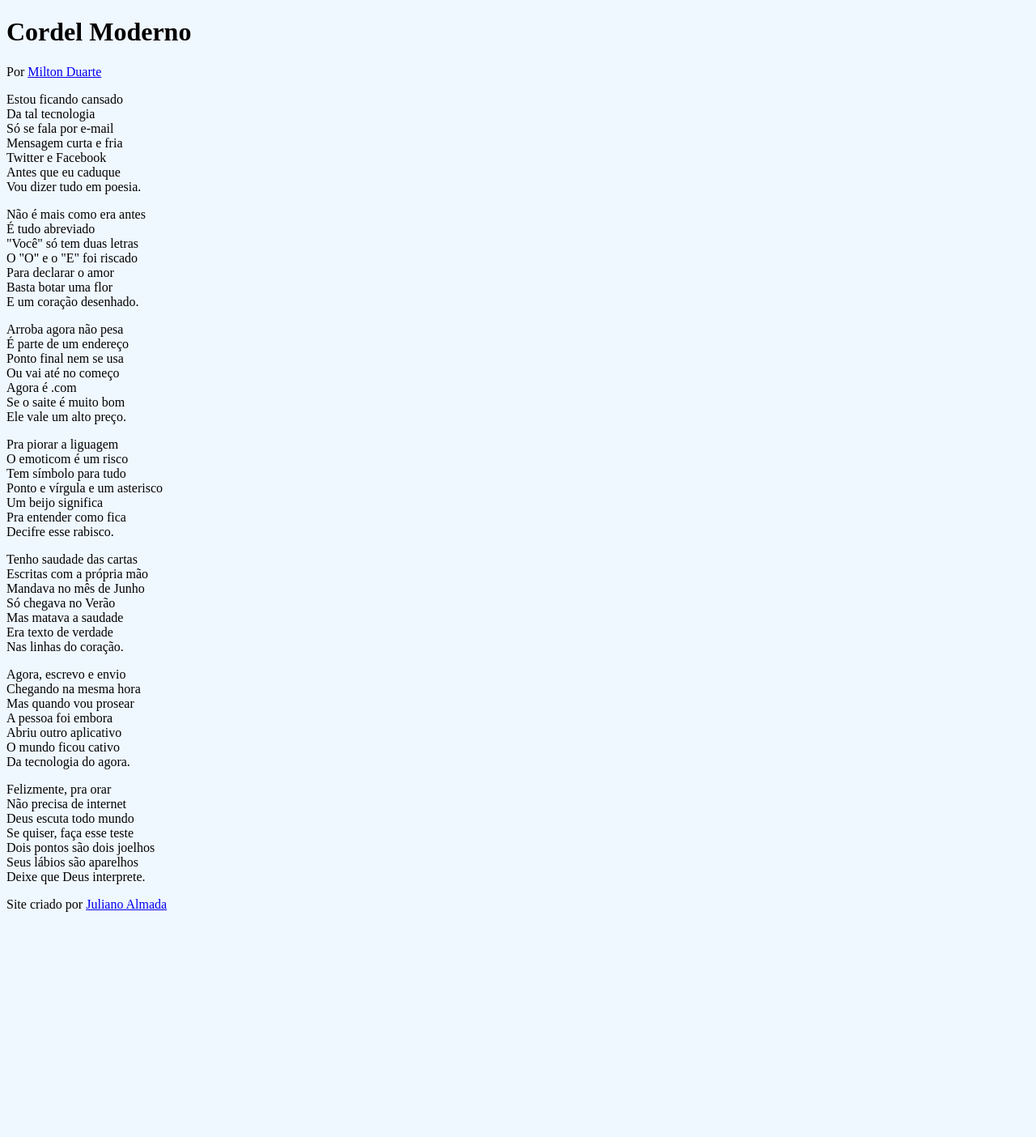
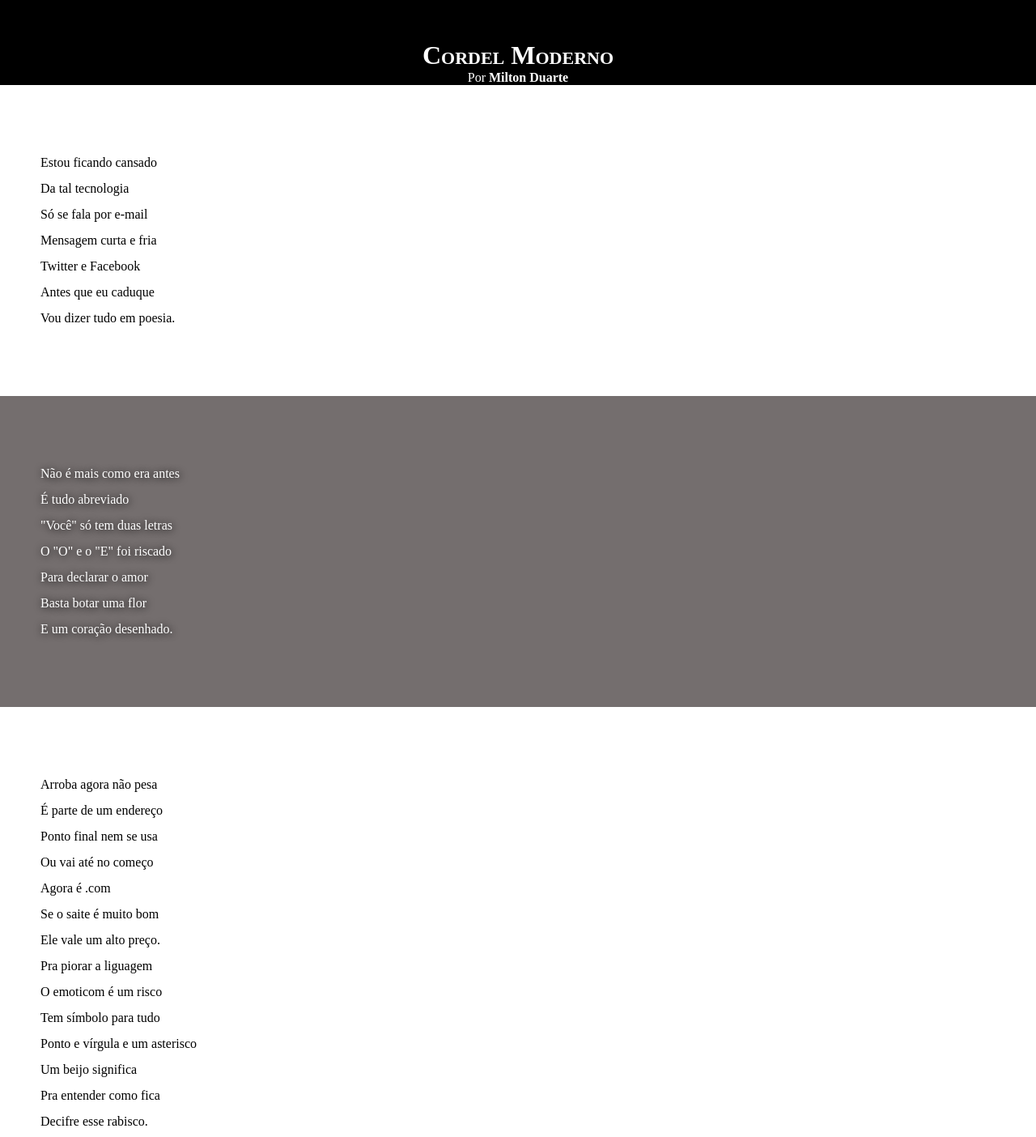
Before and after one commit to almadaj/projeto-cordel, a plain HTML site: page index.html in a window 1280 px wide. Shown: the top 1404 px of the page at 81% size. Before the commit the page ends 1134 px from the top, so only its background shows below. Drawn offline with Linux system fonts and the light colour scheme.

Commit message:
CSS criado e conteúdo acertado

```diff
--- a/index.html
+++ b/index.html
@@ -13,7 +13,7 @@
         Por <a href="https://www.recantodasletras.com.br/poesias/3186743" target="_blank">Milton Duarte</a>
     </header>
 
-    <section>
+    <section class="normal">
         <p>
             Estou ficando cansado <br>
             Da tal tecnologia <br>
@@ -27,7 +27,7 @@
 
 
 
-    <section>
+    <section class="imagem">
         <p>
             Não é mais como era antes <br>
             É tudo abreviado <br>
@@ -41,7 +41,7 @@
 
 
 
-    <section>
+    <section class="normal">
         <p>
             Arroba agora não pesa <br>
             É parte de um endereço <br>
@@ -65,7 +65,7 @@
 
 
 
-    <section>
+    <section class="imagem">
         <p>
             Tenho saudade das cartas <br>
             Escritas com a própria mão <br>
@@ -79,7 +79,7 @@
 
 
 
-    <section>
+    <section class="normal">
         <p>
             Agora, escrevo e envio <br>
             Chegando na mesma hora <br>
--- a/style.css
+++ b/style.css
@@ -1,5 +1,65 @@
 @charset "UTF-8";
 
-body{
-    background-color: aliceblue;
+* {
+    margin: 0px;
+    padding: 0px;
 }
+
+html, body {
+    min-height: 100vh;
+    background-color: grey;
+}
+
+header {
+    background-color: black;
+    color: white;
+    text-align: center;
+}
+
+header > h1 {
+    padding-top: 50px;
+    font-variant: small-caps;
+}
+
+header > p {
+    padding-bottom: 50px;
+}
+
+header a, footer a {
+    color: white;
+    text-decoration: none;
+    font-weight: bold;
+}
+
+header a:hover, footer a:hover {
+    text-decoration: underline;
+}
+
+section {
+    padding-top: 10vh;
+    padding-bottom: 10vh;
+    line-height: 2em;
+    padding-left: 50px;
+
+}
+
+section.normal {
+    background-color: white;
+    color: black;
+}
+
+section.imagem {
+    background-color: rgb(116, 110, 110);
+    color: white;
+}
+
+section.imagem > p {
+    text-shadow: 1px 1px 10px black;
+}
+
+footer {
+    background-color: black;
+    text-align: center;
+    color: white;
+    padding: 10px;
+}
```
